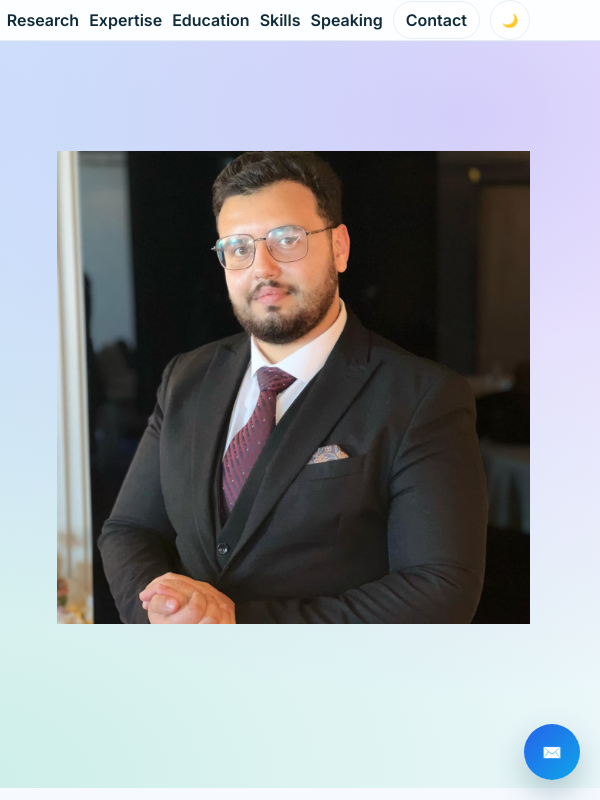
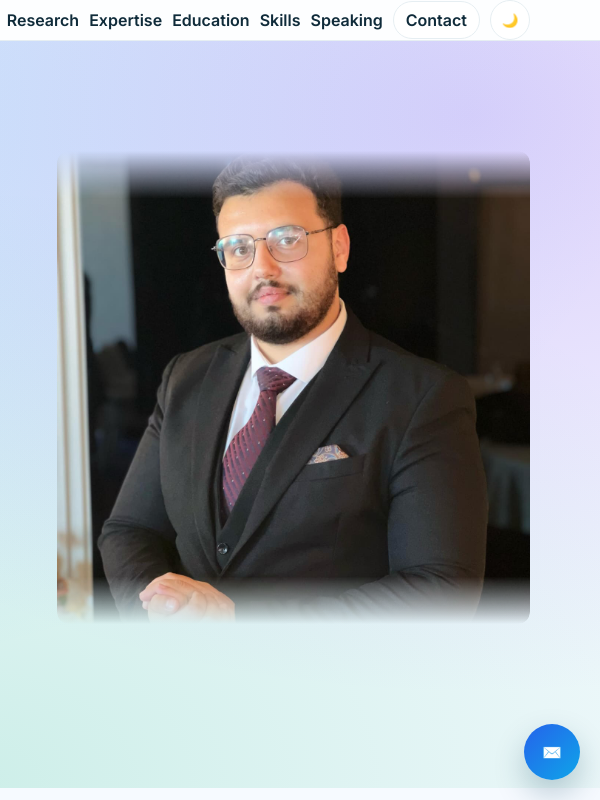
Before and after one commit to AbdelrahmanSDeghady/portifolio, a plain HTML site: page index.html in a window 1280 px wide. Shown: the top 800 px of the page, 680-1280 px from the left. Drawn offline with Linux system fonts and the light colour scheme.

Commit message:
Update style.css

```diff
--- a/style.css
+++ b/style.css
@@ -89,7 +89,15 @@ body.dark .topbar{background:rgba(15,30,40,.7)}
 .hero-copy .lead{margin:14px 0 18px}
 
 /* dissolved image look (remove border if you still had it) */
-.photo{width:100%;height:auto;border:2;border-radius:1;box-shadow:none}
+.photo {
+            width: 100%;
+            height: auto;
+            border-radius: 12px;
+            box-shadow: 0 0 40px rgba(255, 255, 255, 0.2);
+            /* The magic: use a mask to create the dissolved look */
+            mask-image: linear-gradient(to bottom, transparent, black 10%, black 90%, transparent);
+            -webkit-mask-image: linear-gradient(to bottom, transparent, black 10%, black 90%, transparent);
+        }
 
 /* hero slideshow layer + controls */
 .hero-slides{position:absolute;inset:0;z-index:0}
```
